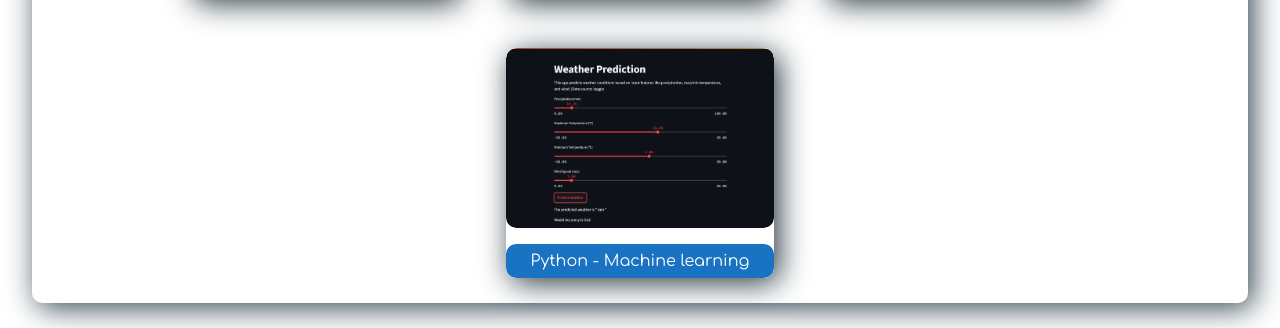
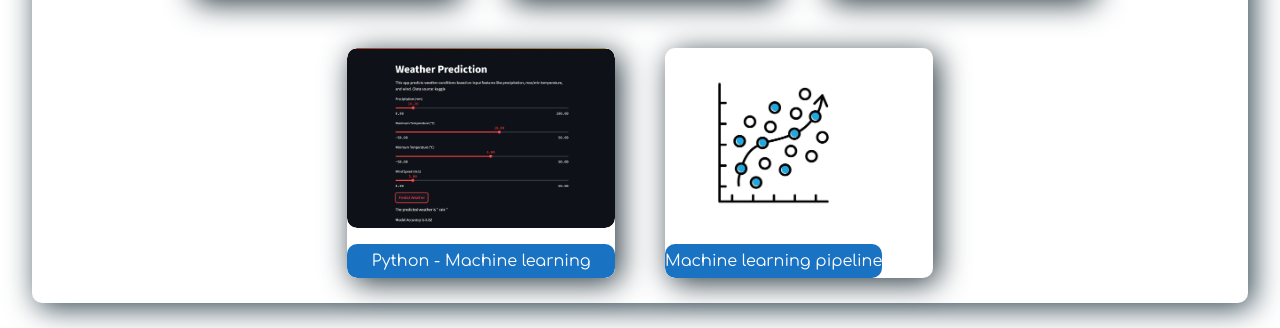
Before and after one commit to KPKR1997/personal-portfolio, a Next.js app: page /works in a window 1280 px wide. Shown: the part 847-1175 px from the top of the page. Built offline with nearby package versions, Linux system fonts and the light colour scheme.

Commit message:
project_update

```diff
--- a/src/pages/works.js
+++ b/src/pages/works.js
@@ -74,6 +74,14 @@ const works = [
         platforms:"Python streamlit, scikit-learn",
         thumbnail:"./images/thumbnails/randomforest.png",
         link:"https://knowweather.streamlit.app/"
+    },
+    {
+        label:"Machine learning pipeline",
+        workname:"Airline price prediction Flask app (github repository link)",
+        type:"Machine learning web app",
+        platforms:"Python scikit-learn, flask, git",
+        thumbnail:"./images/thumbnails/predictive.jpg",
+        link:"https://github.com/KPKR1997/airline-price-prediction-MLpipeline"
     }
 
 
```
Also changed, not shown: public/images/thumbnails/predictive.jpg (added).
